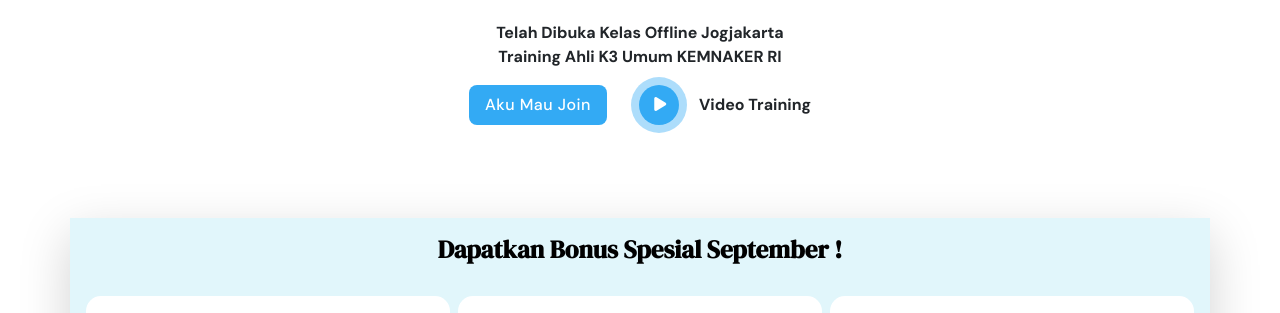
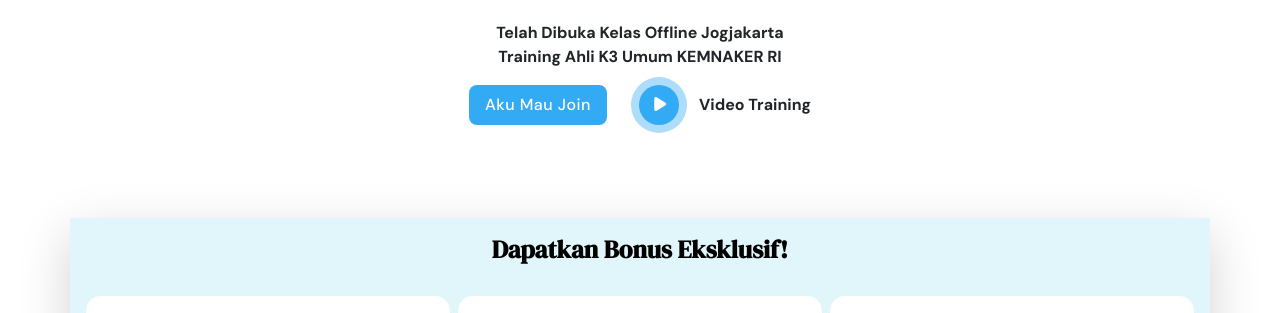
Before and after one commit to fitrife/ak3u-test-2, a plain HTML site: page index.html in a window 1280 px wide. Shown: the part 340-653 px from the top of the page. Drawn offline with nearby package versions, Linux system fonts and the light colour scheme.

Commit message:
Update index.html

```diff
--- a/index.html
+++ b/index.html
@@ -371,7 +371,7 @@
               <div class="row mb-4">
                 <div class="col-12 text-center">
                   <h2 class="fw-bold subtitle text-black">
-                    Dapatkan Bonus Spesial September !
+                    Dapatkan Bonus Eksklusif!
                   </h2>
                 </div>
               </div>
```
